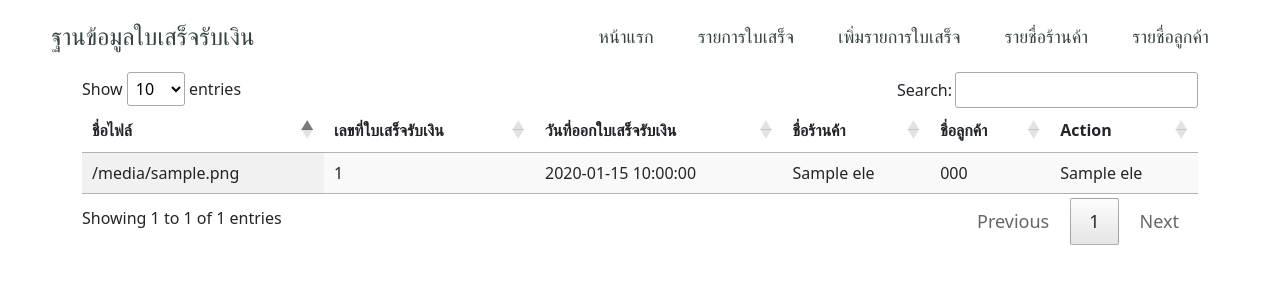
After one commit to pant411/Final-Project-Web-Pantchanit, a FastAPI app: template templates/listReceipt.html in a window 1280 px wide. The commit adds this page. Shown: the top 300 px of the page. Run offline with FastAPI, Linux system fonts and the light colour scheme; the template is opened without the code that fills it: most values are stand-ins (such as "Sample title", 1, 10 or a date in 2020); parts of the project's set-up code (start-up, migrations or seed data) failed here and were passed over; some libraries are stand-ins or nearby versions; some web fonts are replaced.

Commit message:
add frontend

```diff
--- a/app.py
+++ b/app.py
@@ -4,7 +4,7 @@ from fastapi.responses import HTMLResponse, RedirectResponse
 from fastapi_pagination import Page, paginate, add_pagination
 from fastapi.staticfiles import StaticFiles
 from fastapi.templating import Jinja2Templates
-from typing import List
+from functools import wraps
 # from werkzeug.utils import secure_filename
 import cv2
 import numpy as np
@@ -19,8 +19,7 @@ from db.database import SessionLocal, engine
 
 models.Base.metadata.create_all(bind=engine)
 
-app = FastAPI(title="My Final Project",
-              debug=True)
+app = FastAPI(title="My Final Project", debug=True)
 
 add_pagination(app)
 
@@ -36,43 +35,60 @@ app.mount("/static", StaticFiles(directory="static"), name="static")
 
 templates = Jinja2Templates(directory="templates")
 
+
 #################################### Default Module ####################################
 
 @app.get("/", response_class=HTMLResponse)
-async def home(request: Request):
+def home(request: Request):
     # list_data = find_all(collection="data")
     # print(list_data)
     # return render_template("home.html", list_data = list_data)
-    return templates.TemplateResponse("home.html", {"request": request, "list_data": []})
+    return templates.TemplateResponse("home.html", {"request": request})
+
+@app.get("/listreceipts/", response_class=HTMLResponse)
+def getlistReceiptByPagination(request: Request):
+    return templates.TemplateResponse("listReceipt.html", {"request": request, "list_data": []})
+
+@app.get("/listshops/", response_class=HTMLResponse)
+def getlistShopByPagination(request: Request):
+    return templates.TemplateResponse("listShop.html", {"request": request, "list_data": []})
+
+@app.get("/listcustomers/", response_class=HTMLResponse)
+def getlistCustomerByPagination(request: Request):
+    return templates.TemplateResponse("listCustomer.html", {"request": request, "list_data": []})
 
 #################################### Receipt Module ####################################
 
 @app.post("/receipts/create/", tags = ["Receipts"], response_model=schemas.ResponseCreateReceipt)
 async def createReceipt(receipt: schemas.ReceiptCreateMain, db: Session = Depends(get_db)):
-    return crud.create_receipt_main(db=db, receipt=receipt)
+    return await crud.create_receipt_main(db=db, receipt=receipt)
 
 @app.post("/receipts/analyze/", tags = ["Receipts"], response_model=schemas.ResponseAnalyzeReceipt)
 async def analyzeReceipt(file: UploadFile, request: Request):
     image = cv2.imdecode(np.fromstring(file.file.read(), np.uint8),\
             cv2.IMREAD_UNCHANGED)
     # path_file = os.path.join(app.config["UPLOAD_FOLDER"], file.filename)
+    data = runMain(image)
     path_file = "img/" + file.filename
-    data = runMain(image)
     data["pathImage"] = "/static/"+path_file
+    data["filename"] = file.filename
     # print(data)
     # await file.seek(0)
-    # with open("static/"+path_file, "wb+") as file_object:
-    #     file_object.write(file.file.read())
+    with open("static/"+path_file, "wb+") as file_object:
+        file_object.write(file.file.read())
     # redirect_url = request.url_for('home')
     # return RedirectResponse(redirect_url, status_code=status.HTTP_303_SEE_OTHER)
     return data
 
 @app.get("/receipts/getOneByID/{receipt_id}", tags = ["Receipts"], response_model=schemas.ResponseGetOneReceipt)
-async def getOneReceipt(receipt_id: int, db: Session = Depends(get_db)):
+def getOneReceipt(receipt_id: int, db: Session = Depends(get_db)):
+    db_receipt = crud.getOneReceiptByID(db, id = receipt_id)
+    if db_receipt is None:
+        raise HTTPException(status_code=404, detail="Receipt not found with the given ID")
     return crud.getOneReceipt_byDBId_main(db, receipt_id)
 
 @app.get("/receipts/getByPagination/", tags = ["Receipts"], response_model=Page[schemas.ResponseReceiptAll])
-async def getReceiptByPagination(db: Session = Depends(get_db)):
+def getReceiptByPagination(db: Session = Depends(get_db)):
     return paginate(crud.getReceiptByAll(db))
 
 @app.delete('/receipts/deleteReceiptByID/{receipt_id}', tags = ["Receipts"], response_model=schemas.ResponseDeleteReceipt)
@@ -86,11 +102,11 @@ async def removeOneReceipt_byIndex(receipt_id: int, db: Session = Depends(get_db
 #################################### Shop Module ####################################
 
 @app.get("/shops/getShopAll", tags = ["shops"], response_model=Page[schemas.ResponseShopAll])
-async def getShopAll(db: Session = Depends(get_db)):
+def getShopAll(db: Session = Depends(get_db)):
     return paginate(crud.getShopAll(db))
 
 #################################### Customer Module ####################################
 
 @app.get("/customers/getCustomerAll", tags = ["customers"], response_model=Page[schemas.ResponseCustomerAll])
-async def getCustomerAll(db: Session = Depends(get_db)):
+def getCustomerAll(db: Session = Depends(get_db)):
     return paginate(crud.getCustomerAll(db))
--- a/db/models.py
+++ b/db/models.py
@@ -15,6 +15,7 @@ class Receipt(Base):
     __tablename__ = "receipts"
 
     id = Column(Integer, primary_key=True, index=True) # PK
+    filename = Column(String(250), index=True)
     pathImage = Column(String(250), index=True)
     receiptID = Column(String(250), index=True)
     dateReceipt = Column(DateTime, index=True)
--- a/db/schemas.py
+++ b/db/schemas.py
@@ -3,7 +3,7 @@ from datetime import datetime
 from pydantic import BaseModel, Field
 from pydantic.schema import Optional
 
-class Item(BaseModel): # back to Receipt
+class Item(BaseModel):
     nameItem: str
     qty: Optional[float]
     pricePerQty: Optional[float]
@@ -13,6 +13,7 @@ class Item(BaseModel): # back to Receipt
 
 class ReceiptCreateMain(BaseModel):
     # about receipt
+    filename: str
     pathImage: str
     receiptID: str
     dateReceipt: Optional[datetime]
@@ -82,6 +83,7 @@ class ResponseGetOneReceipt(BaseModel):
 
 class ResponseReceiptAll(BaseModel):
     id: int
+    filename: str
     pathImage: str
     receiptID: str
     dateReceipt: Optional[datetime]
@@ -99,6 +101,7 @@ class ResponseDeleteReceipt(ResponseCreateReceipt):
     pass
 
 class ResponseAnalyzeReceipt(BaseModel):
+    filename: str
     pathImage: str
     receiptID: str
     dateReceipt: datetime
--- a/library_list.txt
+++ b/library_list.txt
@@ -14,3 +14,6 @@ jinja2
 sqlalchemy
 PyMySQL[rsa]
 fastapi-pagination
+python-multipart
+python-jose[cryptography]
+passlib[bcrypt]
--- /dev/null
+++ b/static/css/styles.css
@@ -0,0 +1,57 @@
+@import url('https://fonts.gooleapis.com/css?family=Montserrat:500');
+
+body * {
+  box-sizing: border-box;
+  margin: 0;
+  padding: 0;
+}
+
+.nav-header {
+  display: flex;
+  justify-content: space-between;
+  align-items: center;
+  padding: 18px 4%;
+}
+
+.nav-header li, a, button {
+  font-size: "Montserrat", sans-serif;
+  font-weight: 500;
+  font-size: 18px;
+  color: #334443;
+  text-decoration: none;
+}
+
+.nav-header .nav_links {
+  list-style: none;
+}
+
+.nav-header .nav_links li {
+  display: inline-block;
+  padding: 0px 20px;
+}
+
+.nav-header .nav_links li a {
+  transition: all 0.3s ease 0s;
+}
+
+.nav-header .nav_links li a:hover {
+  color: #0088a9;
+}
+
+.nav-header #receipt-name {
+  font-size: "Montserrat", sans-serif;
+  font-weight: 500;
+  font-size: 24px;
+  color: #334443;
+}
+
+/* --------------------- homepage ------------------- */
+
+.content-home {
+  justify-content: center;
+  align-items: center;
+  border: 5px solid red;
+  max-height: 500px;
+}
+
+/*---------------------- list receipts page ----------------------*/
--- /dev/null
+++ b/static/js/datatable.js
@@ -0,0 +1,3 @@
+$(document).ready(function () {
+    $("#myTable").DataTable();
+});
--- /dev/null
+++ b/templates/base.html
@@ -0,0 +1,35 @@
+<!DOCTYPE html>
+<html lang="en">
+<head>
+    <meta charset="UTF-8">
+    <meta name="viewport" content="width=device-width, initial-scale=1.0">
+    <link href="https://cdn.jsdelivr.net/npm/bootstrap@5.3.0-alpha1/dist/css/bootstrap.min.css" rel="stylesheet" integrity="sha384-GLhlTQ8iRABdZLl6O3oVMWSktQOp6b7In1Zl3/Jr59b6EGGoI1aFkw7cmDA6j6gD" crossorigin="anonymous">
+    <link rel="stylesheet" href="{{ url_for ('static', path='/css/styles.css') }}" >
+    <script src="https://cdnjs.cloudflare.com/ajax/libs/jquery/3.5.1/jquery.min.js"></script>
+    <script src="https://cdn.datatables.net/1.10.21/js/jquery.dataTables.min.js"></script>
+    <link rel="stylesheet" type="text/css" href="https://cdn.datatables.net/1.10.21/css/jquery.dataTables.min.css" />
+
+    {% block title %}{% endblock %}
+</head>
+<body>
+    {% include "navbar.html" %}
+
+    <section class="container-lg">
+        {% block content %}
+
+        {% endblock %}
+    </section>
+
+
+    <script src="https://cdn.jsdelivr.net/npm/bootstrap@5.3.0-alpha1/dist/js/bootstrap.bundle.min.js" integrity="sha384-w76AqPfDkMBDXo30jS1Sgez6pr3x5MlQ1ZAGC+nuZB+EYdgRZgiwxhTBTkF7CXvN" crossorigin="anonymous"></script>
+    <!-- MDB -->
+    <script
+        type="text/javascript"
+        src="https://cdnjs.cloudflare.com/ajax/libs/mdb-ui-kit/6.1.0/mdb.min.js"
+    ></script>
+    {% block scripts %}
+
+    {% endblock %}
+
+</body>
+</html>
--- /dev/null
+++ b/templates/edit.html
@@ -0,0 +1,3 @@
+{% extends 'base.html' %}
+
+{% block title %} <title>แก้ไขรายการใบเสร็จ</title> {% endblock %}
--- /dev/null
+++ b/templates/listReceipt.html
@@ -0,0 +1,36 @@
+{% extends 'base.html' %}
+
+{% block title %} <title>รายการใบเสร็จ</title> {% endblock %}
+
+{% block content %}
+    <table id="myTable" class="display" style="width: 100%;">
+        <thead>
+        <tr>
+            <th class="th-sm">ชื่อไฟล์</th>
+            <th class="th-sm">เลขที่ใบเสร็จรับเงิน</th>
+            <th class="th-sm">วันที่ออกใบเสร็จรับเงิน</th>
+            <th class="th-sm">ชื่อร้านค้า</th>
+            <th class="th-sm">ชื่อลูกค้า</th>
+            <th class="th-sm">Action</th>
+        </tr>
+        </thead>
+        <tbody>
+            {% for ele in list_data: %}
+                <tr id={{ele.id}}>
+                    <td>{{ele.filename}}</td>
+                    <td>{{ele.receiptID}}</td>
+                    <td>{{ele.dateReceipt}}</td>
+                    <td>{{ele.shopName}}</td>
+                    <td>{{ele.shopPhone}}</td>
+                    <td>{{ele.customerName}}</td>
+                </tr>
+            {% endfor %}
+        </tbody>
+    </table>
+
+    </div>
+{% endblock content %}
+
+{% block scripts %}
+<script src="{{ url_for ('static', path='/js/datatable.js') }}"></script>
+{% endblock %}
--- /dev/null
+++ b/templates/navbar.html
@@ -0,0 +1,12 @@
+<section class="nav-header">
+    <p id="receipt-name">ฐานข้อมูลใบเสร็จรับเงิน</p>
+    <nav>
+        <ul class="nav_links">
+            <li><a href="/">หน้าแรก</a></li>
+            <li><a href="/listreceipts">รายการใบเสร็จ</a></li>
+            <li><a href="#">เพิ่มรายการใบเสร็จ</a></li>
+            <li><a href="/listshops">รายชื่อร้านค้า</a></li>
+            <li><a href="/listcustomers">รายชื่อลูกค้า</a></li>
+        </ul>
+    </nav>
+</section>
--- /dev/null
+++ b/templates/navbarHome.html
@@ -0,0 +1,6 @@
+<section class="nav-header">
+    <p id="receipt-name">ฐานข้อมูลใบเสร็จรับเงิน</p>
+    <nav>
+
+    </nav>
+</section>
```
Also changed, not shown: db/crud.py (+13 -10 lines), static/css/style.css (deleted, +0 -87 lines), templates/add.html (added, +13 -0 lines), templates/home.html (+7 -52 lines), templates/listCustomer.html (added, +30 -0 lines), templates/listShop.html (added, +32 -0 lines), static/img/323530482_916146119543190_277421309638819286_n.jpg (deleted), 1 other file.
